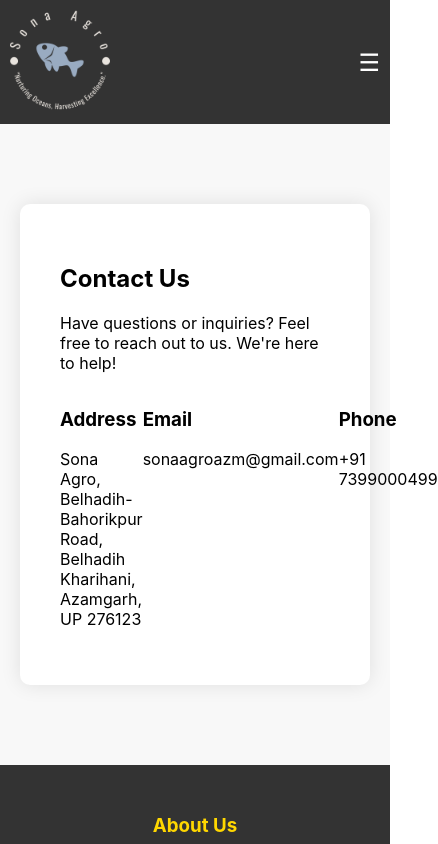
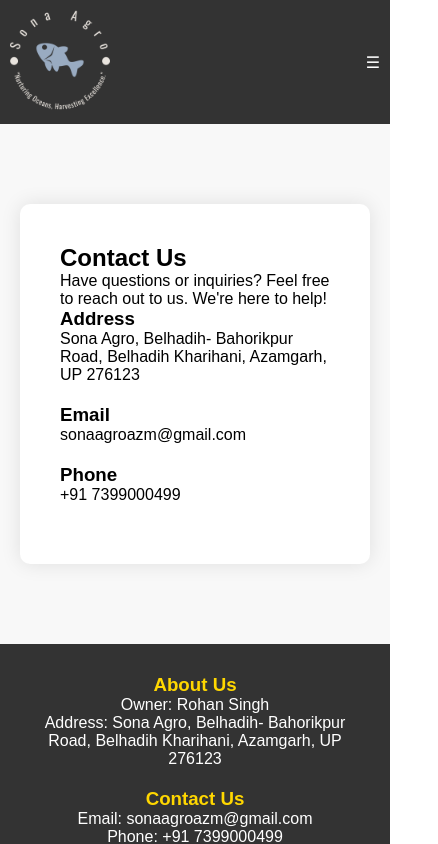
Before and after one commit to srj00999/SonaAgro, a React (Create React App) app in the folder client/: page /Contact in a window 390 px wide. Shown: the top 844 px of the page, 438 px wide, since content can reach past the window. Built offline with nearby package versions, Linux system fonts and the light colour scheme.

Commit message:
fix footer

```diff
--- a/client/src/assets/Styles/Contact.css
+++ b/client/src/assets/Styles/Contact.css
@@ -1,4 +1,5 @@
 /* Contact.css */
+
 .contact {
   padding: 80px 20px;
   background-color: #f8f8f8;
@@ -28,11 +29,13 @@
 
 .contact-details {
   display: flex;
+  flex-wrap: wrap; /* Allow content to wrap on smaller screens */
   justify-content: space-between;
 }
 
 .contact-info {
   flex: 1;
+  margin-right: 20px; /* Add some spacing between the two columns on larger screens */
 }
 
 .contact-info .info-title {
@@ -61,4 +64,14 @@
   .contact-info .info-text {
     font-size: 1rem;
   }
+
+  .contact-details {
+    flex-direction: column; /* Stack columns on smaller screens */
   }
+
+  .contact-info {
+    flex: none; /* Take full width on smaller screens */
+    margin-right: 0; /* Remove right margin on smaller screens */
+    margin-bottom: 20px; /* Add spacing between sections on smaller screens */
+  }
+}
--- a/client/src/assets/Styles/Header.css
+++ b/client/src/assets/Styles/Header.css
@@ -1,50 +1,41 @@
+/* Reset some default browser styles */
+body, h1, h2, h3, p, ul, li {
+  margin: 0;
+  padding: 0;
+}
+
+/* Global styles */
+body {
+  font-family: 'Arial', sans-serif;
+}
+
+/* Header styles */
 .header {
+  background-color: #333;
+  color: white;
+  padding: 10px;
   display: flex;
   justify-content: space-between;
   align-items: center;
-  padding: 10px;
-  background-color: #333;
-  color: white;
-}
-
-.desktop {
-  /* Styles for desktop layout */
-  display: flex;
-}
-
-.mobile {
-  /* Styles for mobile layout */
-  display: none;
 }
 
 .logo {
-  max-width: 100px; /* Set a maximum width for the logo */
+  max-width: 100px;
 }
 
 .logo img {
-  max-width: 100%;
+  width: 100%;
   height: auto;
-}
-
-.mobile-menu {
-  display: flex;
-  align-items: center;
-}
-
-.hamburger-icon {
-  font-size: 1.5rem;
-  cursor: pointer;
 }
 
 .desktop-menu {
   display: flex;
-  align-items: center;
 }
 
 .desktop-menu a {
-  margin-right: 20px;
   color: white;
   text-decoration: none;
+  margin-right: 20px;
   position: relative;
 }
 
@@ -52,7 +43,7 @@
   color: #ffd700; /* Change to your desired hover color */
 }
 
-.desktop-menu a:hover::after {
+.desktop-menu a::after {
   content: '';
   display: block;
   position: absolute;
@@ -70,28 +61,22 @@
   transform: scaleX(1);
 }
 
+.mobile-menu {
+  display: none;
+}
+
 .mobile-menu-list {
   list-style: none;
   padding: 0;
   margin: 0;
-  position: absolute;
-  top: 60px;
-  left: 0;
-  width: 100%;
-  background-color: #333;
-  display: flex;
-  flex-direction: column;
-  align-items: center;
-  box-shadow: 0 2px 5px rgba(0, 0, 0, 0.1);
-  display: none;
 }
 
 .mobile-menu-list a {
-  padding: 10px;
   text-align: center;
   color: white;
   text-decoration: none;
-  width: 100%;
+  padding: 10px;
+  display: block;
   transition: background-color 0.3s ease-in-out;
 }
 
@@ -101,19 +86,12 @@
 
 /* Media Query for smaller screens (adjust breakpoint accordingly) */
 @media only screen and (max-width: 600px) {
-  .desktop {
-    display: none;
-  }
-
-  .mobile {
-    display: flex;
-  }
-
   .desktop-menu {
     display: none;
   }
 
-  .mobile-menu-list {
+  .mobile-menu {
     display: flex;
+    align-items: center;
   }
 }
```
Lines whose indentation alone changed are shown as unchanged.
